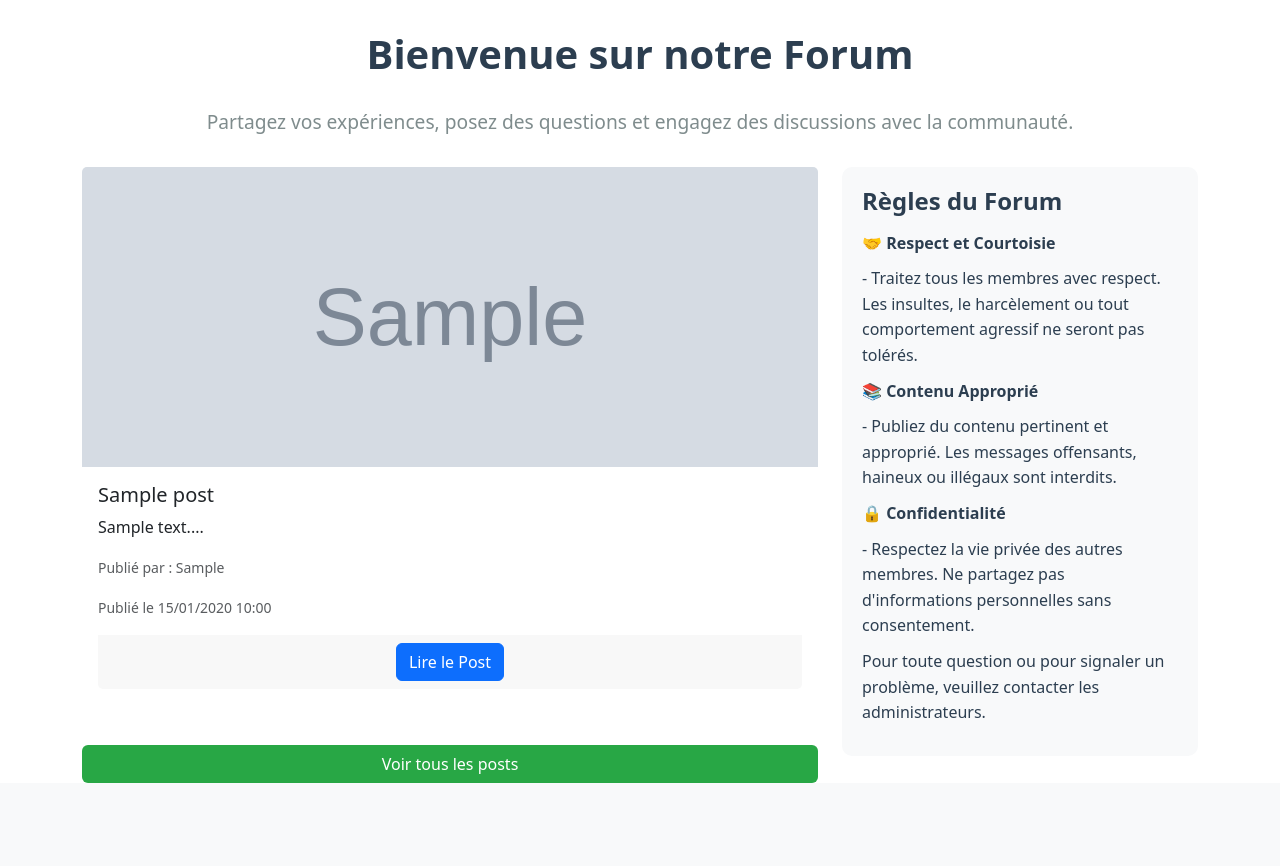
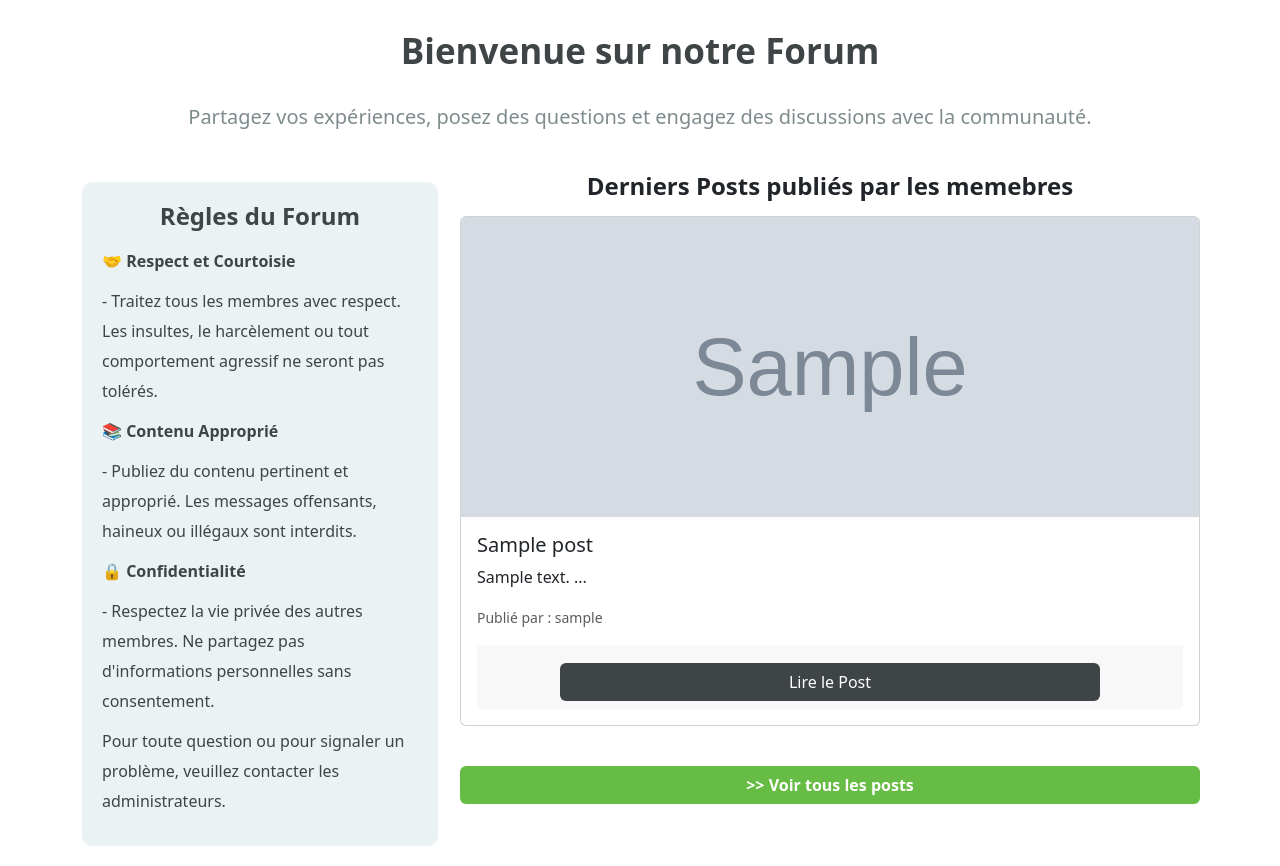
Before and after one commit to Khedidja-Chaabane/horizon-partage-symfony, a Symfony app: template templates/post/index.html.twig in a window 1280 px wide. Shown: the part 56-922 px from the top of the page. Before the commit the page ends 839 px from the top, so only its background shows below. Run offline with Twig, Linux system fonts and the light colour scheme; the template is opened without the code that fills it: most values are stand-ins (such as "Sample title", 1, 10 or a date in 2020); grey boxes marked "Sample" are stand-in pictures; some libraries are stand-ins or nearby versions.

Commit message:
vue twig et css pour forum et allPosts

```diff
--- a/public/styles/forum.css
+++ b/public/styles/forum.css
@@ -1,62 +1,71 @@
-/* public/css/forum.css */
-
 /* Style pour le titre de la page */
 .forum-title {
     text-align: center;
     margin: 30px 0;
-    font-size: 2.5rem;
+    font-size: 35px;
     font-weight: bold;
-    color: #2c3e50;
+    color: #3F4446;
 }
 
 /* Style pour le bouton ajouter un nouveau post */
 .new-post-btn {
-    display: block;
-    margin-left: auto;
-    margin-right: 0;
-    margin-bottom: 20px;
-    background-color: #28a745;
+    float: right;
+    background-color: #67BC45;
     color: #fff;
+    font-weight: bold;
 }
 
 /* Style pour le texte de description */
 .forum-description {
     text-align: center;
-    margin-bottom: 30px;
-    font-size: 1.2rem;
+    margin: 30px 0;
+    font-size: 20px;
     color: #7f8c8d;
 }
-
-/* Style pour la carte des posts */
-.card-post {
-    margin-bottom: 20px;
-    border: none;
+/* Style pour les h4 */
+h4 {
+    font-weight: bold;
+    margin-bottom: 15px;
+    text-align: center;
 }
-
 /* Style pour le bloc des règles du forum */
 .forum-rules {
+    margin: 20px auto;
     padding: 20px;
-    background-color: #f8f9fa;
+    background-color: #ebf2f3;
     border-radius: 10px;
-    color: #2c3e50;
-    font-size: 1rem;
-}
-
-/* Style pour les icônes des règles */
-.forum-rules h4 {
-    font-weight: bold;
-    margin-bottom: 15px;
+    color: #3F4446;
+    font-size: 16px;
 }
 
 .forum-rules p {
     margin-bottom: 10px;
-    line-height: 1.6;
+    line-height: 30px;
+}
+
+
+/* Style pour le container et les cartes des posts */
+.posts-container{
+    padding: 10px;
+}
+.card-post {
+    margin-bottom: 20px;
+}
+
+/* Style pour le bouton Lire le post */
+.read-post-btn{
+    width: 80%;
+    background-color: #3F4446;
+    color: white;
+    margin-top: 10px;
 }
 
 /* Style pour le bouton voir tous les posts */
 .see-all-posts-btn {
     width: 100%;
-    background-color: #28a745;
+    background-color: #67BC45;
     color: white;
     margin-top: 20px;
+    font-weight: bold;
+
 }
--- a/templates/post/index.html.twig
+++ b/templates/post/index.html.twig
@@ -3,6 +3,7 @@
 {% block title %}Forum{% endblock %}
 
 {% block stylesheets %}
+{# Appel de la fonction parent() pour inclure le contenu du bloc stylesheets du parent (le fichier base.html.twig ) #}
     {{ parent() }}
     <link rel="stylesheet" href="{{ asset('styles/forum.css') }}">
 {% endblock %}
@@ -14,39 +15,14 @@
 
         <!-- Bouton pour ajouter un nouveau post -->
         {% if app.user %}
-            <a class="btn new-post-btn" href="{{ path('new_post') }}">Écrire un post</a>
+            <a class="btn new-post-btn" href="{{ path('new_post') }}">✏️ Écrire un post</a>
         {% endif %}
 
         <!-- Description du forum -->
         <p class="forum-description">Partagez vos expériences, posez des questions et engagez des discussions avec la communauté.</p>
 
         <div class="row">
-            <!-- Section des posts récents -->
-            <div class="col-md-8">
-                {% for post in recentPosts %}
-                    <div class="card card-post">
-                        {% if post.image %}
-                            <img src="{{ asset('images/post/' ~ post.image )}}" alt="{{ post.titre }}" class="card-img-top" style="height: 300px; object-fit: cover;">
-                        {% endif %}
-                        <div class="card-body">
-                            <h5 class="card-title">{{ post.titre | capitalize }}</h5>
-                            <p class="card-text">{{ post.texte | capitalize | slice(0, 100) ~ '...' }}</p>
-                            <p class="card-text">
-                                <small class="text-muted">Publié par : {{ post.auteur.prenomUser }}</small>
-                            </p>
-                            <p class="card-text">
-                                <small class="text-muted">Publié le {{ post.datePublication|date('d/m/Y H:i') }}</small>
-                            </p>
-                            <div class="card-footer text-center border-0">
-                                <a href="{{ path('show_post', {'id': post.id}) }}" class="btn btn-primary">Lire le Post</a>
-                            </div>
-                        </div>
-                    </div>
-                {% endfor %}
-                <a href="{{ path('all_posts') }}" class="btn see-all-posts-btn">Voir tous les posts</a>
-            </div>
-
-            <!-- Section des règles du forum -->
+         <!-- Section des règles du forum -->
             <div class="col-md-4">
                 <div class="forum-rules">
                     <h4>Règles du Forum</h4>
@@ -59,6 +35,30 @@
                     <p>Pour toute question ou pour signaler un problème, veuillez contacter les administrateurs.</p>
                 </div>
             </div>
+            <!-- Section des posts récents -->
+            <div class="col-md-8 posts-container">
+            <h4>Derniers Posts publiés par les memebres</h4>
+                {% for post in recentPosts %}
+                    <div class="card card-post">
+                        {% if post.image %}
+                            <img src="{{ asset('images/post/' ~ post.image )}}" alt="{{ post.titre }}" class="card-img-top" style="height: 300px; object-fit: cover;">
+                        {% endif %}
+                        <div class="card-body">
+                            <h5 class="card-title">{{ post.titre | capitalize }}</h5>
+                            <p class="card-text">{{ post.texte | capitalize | slice(0, 150) ~ ' ...' }}</p>
+                            <p class="card-text">
+                                <small class="text-muted">Publié par : {{ post.auteur.userName }}</small>
+                            </p>
+                            <div class="card-footer text-center border-0">
+                                <a href="{{ path('show_post', {'id': post.id}) }}" class="btn read-post-btn">Lire le Post</a>
+                            </div>
+                        </div>
+                    </div>
+                {% endfor %}
+                <a href="{{ path('all_posts') }}" class="btn see-all-posts-btn">>> Voir tous les posts</a>
+            </div>
+
+
         </div>
     </div>
 {% endblock %}
```
Also changed, not shown: public/styles/allPosts.css (added, +17 -0 lines), templates/post/allPosts.html.twig (+18 -10 lines).
